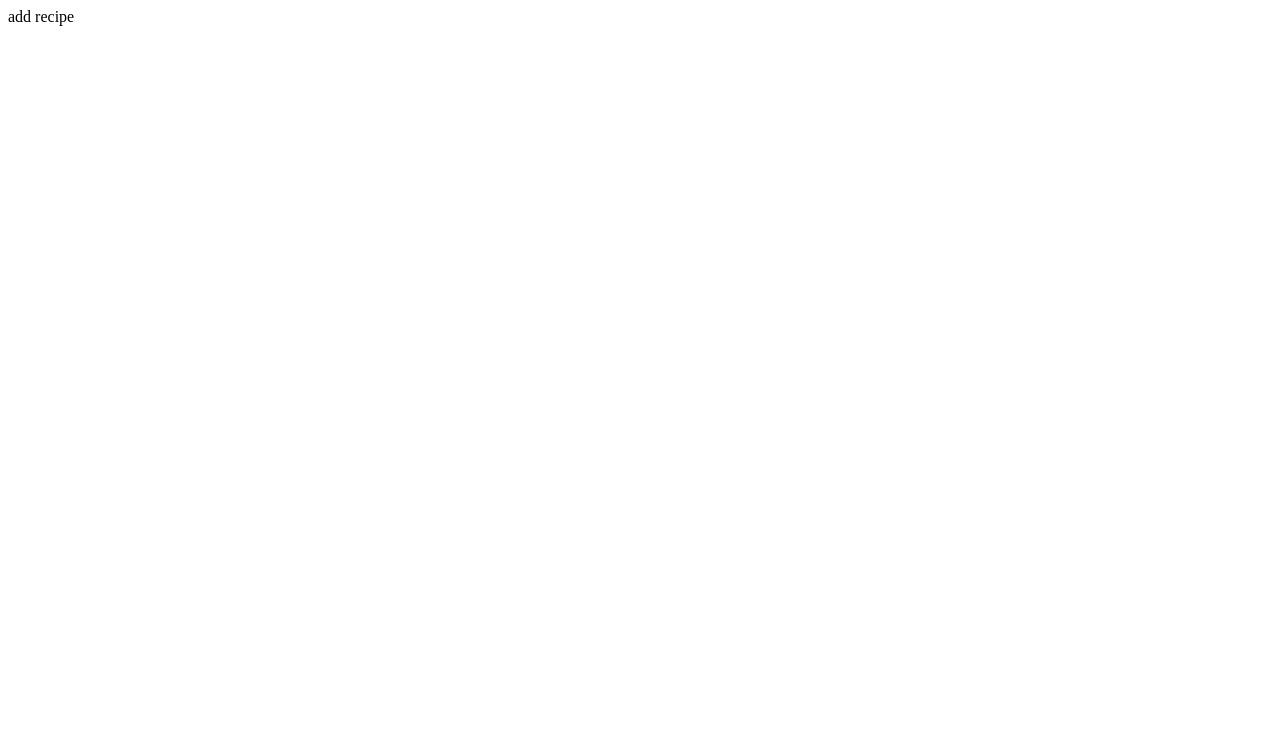
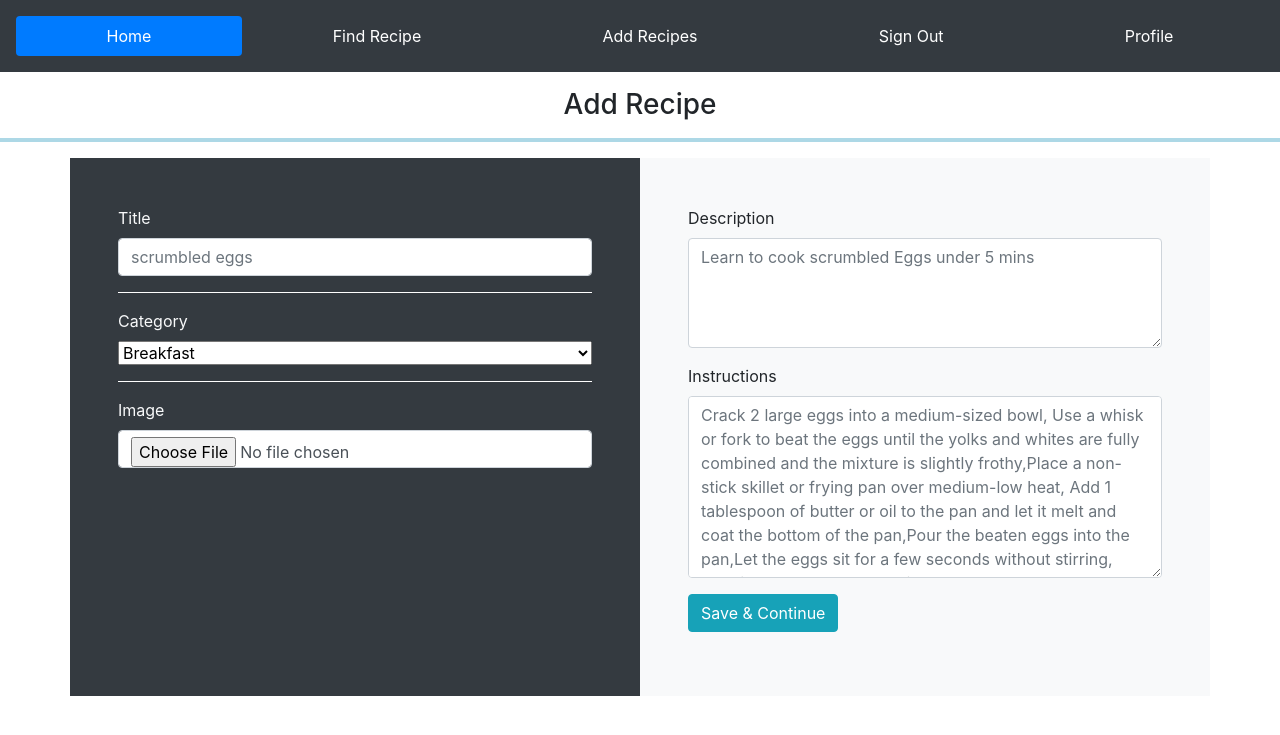
Before and after one commit to ethanux/recipe-sharing, a Flask app: page /home/add-recipe in a window 1280 px wide. Before the commit the part shown is almost empty. Shown: the top 735 px of the page. Run offline with Flask 3, Linux system fonts and the light colour scheme; a user stored in the database is signed in; some libraries are stand-ins or nearby versions.

```diff
--- a/app.py
+++ b/app.py
@@ -4,7 +4,7 @@ from ext.ext import db
 from flask_migrate import Migrate
 from flask_login import LoginManager
 from models.model import User
-
+import os
 # Creating a Flask app instance.
 app = Flask(__name__)
 
@@ -34,7 +34,8 @@ from main.main import main
 app.register_blueprint(auth, url_prefix='/auth')
 # Registering the main blueprint with the app, with a URL prefix '/home'.
 app.register_blueprint(main, url_prefix='/home')
-
+APP_ROOT = os.path.dirname(os.path.abspath(__file__))
+main.upload_folder = os.path.join(APP_ROOT, 'main/static/images')
 
 @login_manager.user_loader
 def load_user(user_id):
--- a/main/main.py
+++ b/main/main.py
@@ -1,7 +1,26 @@
 from flask import Blueprint, render_template, url_for, request, flash, redirect
 from flask_login import current_user
 from models.model import Recipe, Ingrediants, Comment
+from werkzeug.utils import secure_filename
+from ext.ext import db
+import os
 main = Blueprint("main", __name__, template_folder="templates", static_folder="static")
+
+
+
+ALLOWED_EXTENSIONS = {'png', 'jpg', 'jpeg', 'gif', 'pdf', 'txt'}
+
+
+
+def allowed_file(filename):
+    return '.' in filename and filename.rsplit('.', 1)[1].lower() in ALLOWED_EXTENSIONS
+
+def file_upload():
+	if not os.path.exists(main.upload_folder):
+		os.makedirs(main.upload_folder)
+
+	# Define allowed file extensions
+
 
 
 @main.route('/add-recipe', methods=['POST', 'GET'])
@@ -15,13 +34,33 @@ def add_recipe():
 		description = request.form['description']
 		instructions = request.form['instructions']
 		category = request.form['category']
-		image = request.form['images']
-		recipe = Recipe(title=title, description=description, instructions=instructions, category=category, image=image, user_id=current_user.id)
+		if 'image' not in request.files:
+			flash('No file part', 'danger')
+			return redirect(request.url)
+
+		image = request.files['image']
+
+        # If user does not select a file, the browser submits an empty file without a filename
+		if image.filename == '':
+			flash('No selected file', 'danger')
+			return redirect(request.url)
+			file_upload()
+		if not image and not allowed_file(image.filename):
+			flash('File type not allowed', 'error')
+			return redirect(request.url)
+
+		filename = secure_filename(image.filename)
+		image.save(os.path.join(main.upload_folder, filename))
+		flash('image successfully uploaded', 'success')
+		# else:
+		# 	return "done"
+
+		recipe = Recipe(title=title, description=description, instructions=instructions, category=category, image=image.filename, user_id=current_user.id)
 		db.session.add(recipe)
 		db.session.commit()
 		flash("recipe added successfully ", 'success')
-		return "add success recipe "
-	return "add recipe"
+		return redirect(url_for('main.add_ingrediants'))
+	return render_template('add_recipe.html')
 
 
 @main.route('/add-ingrediants', methods=['POST', 'GET'])
--- /dev/null
+++ b/main/templates/add_recipe.html
@@ -0,0 +1,58 @@
+
+{% extends 'base.html'%}
+
+{% block title%}
+<title>add recipe</title>
+
+{% endblock %}
+
+{% block hearder %}
+	<h3 class="d-flex justify-content-center mt-3 "> Add Recipe </h3>
+{% endblock %}
+
+{% block content %}
+	<div class="container ">
+		<form method="post" enctype="multipart/form-data" >
+		<div class="row">
+
+					<div class="col-sm-12 col-md-6 bg-dark text-light p-5">
+						<div class="mb-3 ">
+					  		<label for="Title" class="form-label">Title</label>
+					  		<input type="text" class="form-control" id="Title" name="title" placeholder="scrumbled eggs" required>
+						</div>
+						<hr style="border-color: white;">
+
+						<label for="Category" class="form-label">Category</label>
+						<select class="form-select w-100" aria-label="Category" id="Category" name="category" required>
+						  <option value="1" selected >Breakfast</option>
+						  <option value="2">Brunch</option>
+						  <option value="3">Dinner</option>
+						  <option value="3">Supper</option>
+						  <option value="3">Disert</option>
+						  <option value="3">Snack</option>
+						</select>
+						<hr style="border-color:white;">
+						<div class="mb-3">
+					  		<label for="img" class="form-label">Image</label>
+					  		<input class="form-control" type="file" id="img" name="image" required>
+						</div>
+
+					</div>
+					<div class="col-sm-12 col-md-6 bg-light p-5">
+						<div class="mb-3">
+					  		<label for="Description" class="form-label">Description</label>
+					  		<textarea class="form-control" id="Description" rows="4" name="description" placeholder="Learn to cook scrumbled Eggs under 5 mins"></textarea>
+						</div>
+						<div class="mb-3">
+					  		<label for="Instructions" class="form-label">Instructions</label>
+					  		<textarea class="form-control" id="Instructions" rows="7" name="instructions" placeholder="Crack 2 large eggs into a medium-sized bowl, Use a whisk or fork to beat the eggs until the yolks and whites are fully combined and the mixture is slightly frothy,Place a non-stick skillet or frying pan over medium-low heat, Add 1 tablespoon of butter or oil to the pan and let it melt and coat the bottom of the pan,Pour the beaten eggs into the pan,Let the eggs sit for a few seconds without stirring, allowing the edges to set slightly."></textarea>
+						</div>
+						<div class="mb-3">
+					  		<input class="btn btn-info" type="submit" value="Save & Continue">
+
+						</div>
+					</div>
+			</div>
+		</form>
+	</div>
+{% endblock %}
--- a/main/templates/base.html
+++ b/main/templates/base.html
@@ -5,7 +5,9 @@
 	<meta name="viewport" content="width=device-width, initial-scale=1">
     <!-- Bootstrap CSS -->
     <link href="https://stackpath.bootstrapcdn.com/bootstrap/4.5.2/css/bootstrap.min.css" rel="stylesheet">
+	{% block title%}
 	<title></title>
+	{% endblock%}
 </head>
 <body>
 
@@ -38,10 +40,29 @@
 
 </div>
 
+{% block hearder%}
 <h3 class="d-flex justify-content-center mt-3">Share Recipe </h3>
+{% endblock %}
 
+{% with messages = get_flashed_messages(with_categories=true) %}
+                {% if messages %}
+                    <div class="alert-container">
+                        {% for category, message in messages %}
+                            <div class="alert alert-{{ category }} alert-dismissible fade show" role="alert">
+                                {{ message }}
+                                <button type="button" class="close" data-dismiss="alert" aria-label="Close">
+                                    <span aria-hidden="true">&times;</span>
+                                </button>
+                            </div>
+                        {% endfor %}
+                    </div>
+                {% endif %}
+            {% endwith %}
 <hr style="border: 2px solid lightblue;">
 
+{% block content %}
+
+{% endblock %}
 
     <!-- Bootstrap JS and dependencies -->
     <script src="https://code.jquery.com/jquery-3.5.1.slim.min.js"></script>
```
Also changed, not shown: instance/database.db, main/static/images/Screenshot_2024-05-21_09_29_28.png (added).
